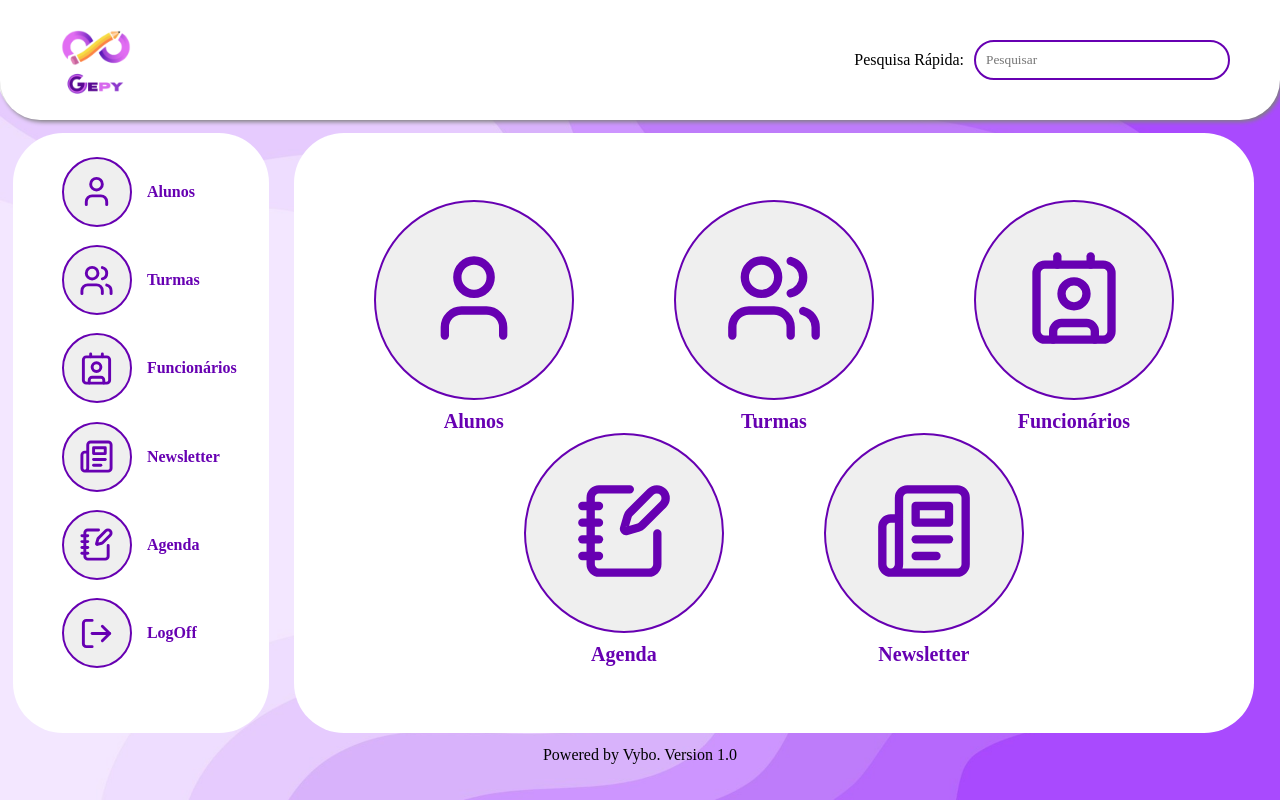
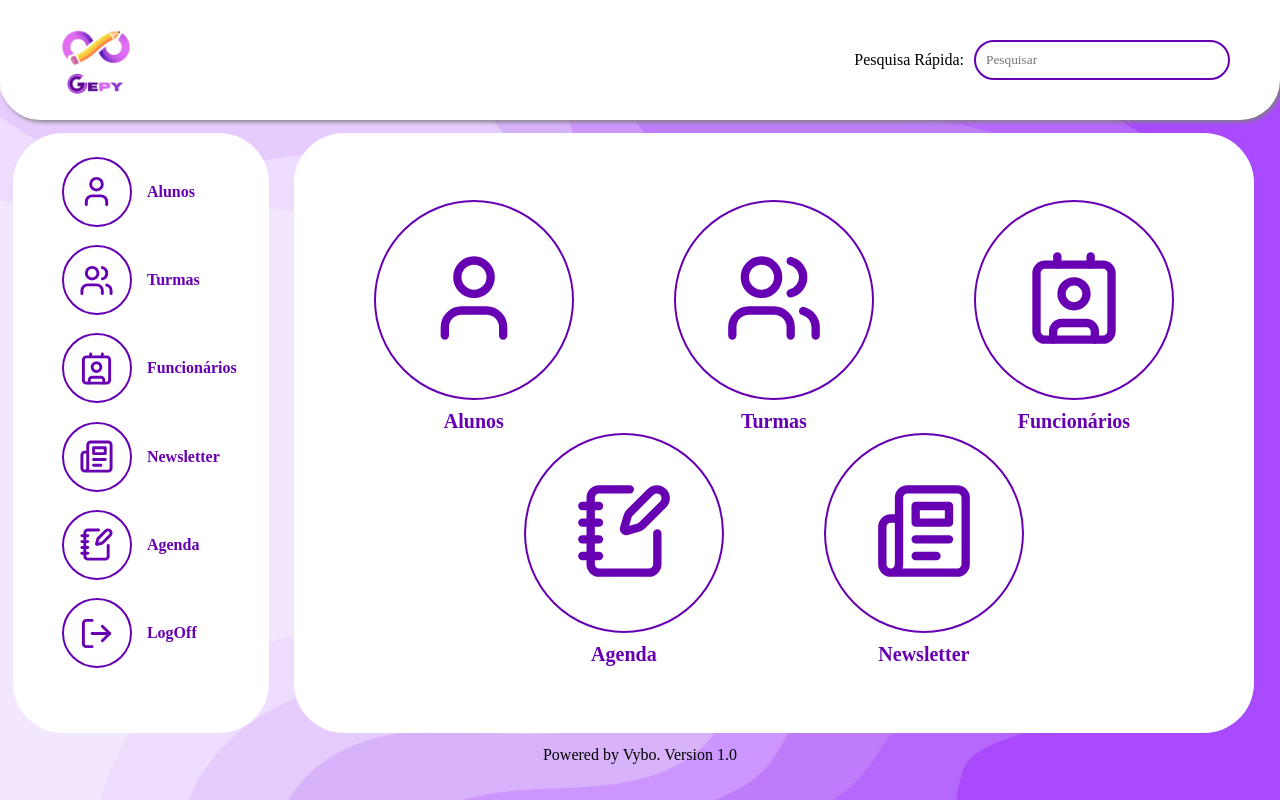
Before and after one commit to gabinethe/gepy, a React (Create React App) app: page / in a window 1280 px wide. Built offline with nearby package versions, Linux system fonts and the light colour scheme; a web font is replaced by a local one.

Commit message:
buttons color fixed

```diff
--- a/package.json
+++ b/package.json
@@ -8,6 +8,7 @@
     "@testing-library/user-event": "^13.5.0",
     "bootstrap": "^5.3.3",
     "git": "^0.1.5",
+    "lighthouse": "^12.2.1",
     "lucide": "^0.429.0",
     "lucide-react": "^0.429.0",
     "react": "^18.3.1",
--- a/src/Components/Card/style.css
+++ b/src/Components/Card/style.css
@@ -24,6 +24,8 @@
   width: 200px;
   height: 200px;
   border-radius: 50%;
+  cursor: pointer;
+  background-color: rgba(0, 0, 0, 0);
 }
 
 .button-icon-home {
--- a/src/Components/Sidebar/style.css
+++ b/src/Components/Sidebar/style.css
@@ -17,6 +17,8 @@
   border-radius: 50%;
   width: 70px;
   height: 70px;
+  cursor: pointer;
+  background-color: rgba(0, 0, 0, 0);
 }
 
 .lucide {
--- a/src/Pages/Login/style.css
+++ b/src/Pages/Login/style.css
@@ -70,7 +70,7 @@ input {
 }
 
 .button-login-in {
-  background-color: none;
+  background-color: rgba(190, 107, 251, 0);
   border: 2px solid white;
   border-radius: 50px;
   width: 100px;
```
Also changed, not shown: 1 other file (tests, documents, lock files or other folders).
